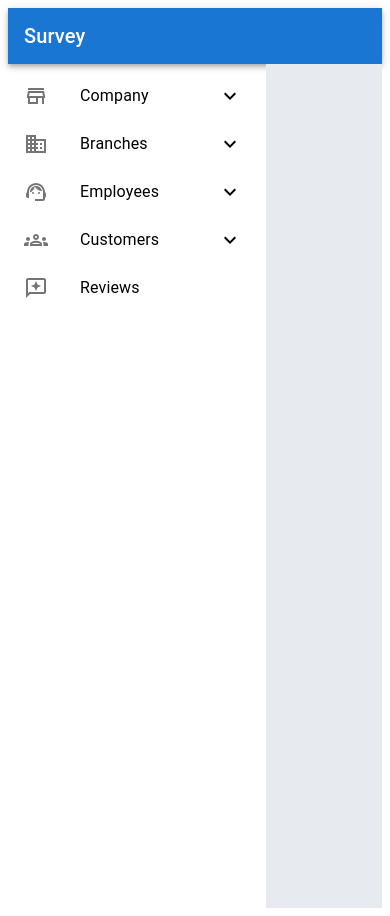
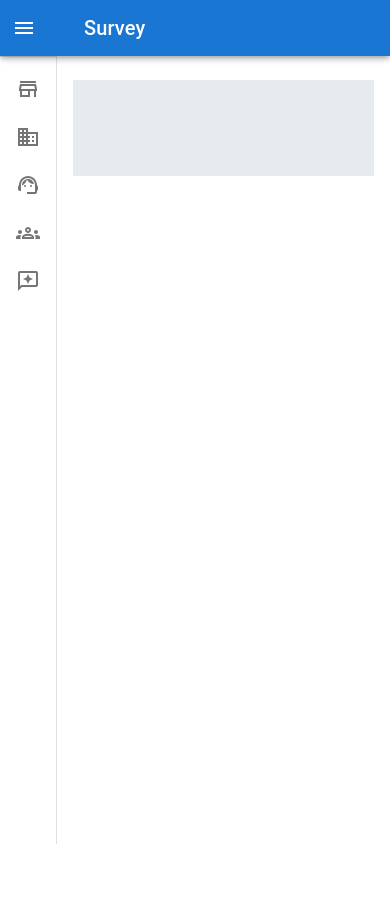
Before and after one commit to Gathondu/survey, a React (Create React App) app: page / in a window 390 px wide. After the commit the page ends 844 px from the top, so only its background shows below. Built offline with nearby package versions, Linux system fonts and the light colour scheme.

Commit message:
Fix menu bar and styling to include a drawer option - Moblie screens now have the side nav as a drawer
Signed-off-by: Denis Ngugi Gathondu <denis.gathondu@yahoo.com>

```diff
--- a/src/app.tsx
+++ b/src/app.tsx
@@ -1,51 +1,28 @@
-import { AppBar, Box, Toolbar, Typography } from "@mui/material";
+import { Box, CssBaseline } from "@mui/material";
 import { Routes, Route } from "react-router-dom";
 import { Companies, CompanyForm, Company } from "components/Company";
 import { Branch, BranchForm, Branches } from "components/Branch";
 import { Customer, Customers, CustomerForm } from "components/Customer";
-import { SideNavRoutes } from "utils/Routes";
-import { SideNav } from "components/Navigation";
 import { Employee, EmployeeForm, Employees } from "components/Employee";
+import { MainNav, DrawerHeader } from "components/Navigation";
+import { MobileProvider } from "utils";
 
 const App = () => {
   return (
+    <MobileProvider>
+      <CssBaseline />
+      <Box className="App">
+        <MainNav>
+          <DrawerHeader />
           <Box
-      className="App"
+            component="main"
             sx={{
-        boxSizing: "border-box",
-        display: "grid",
-        gridTemplateAreas: `
-          "Header Header Header"
-          "Nav Content Content"
-        `,
-        gridTemplateColumns: "250px 1fr",
-        gridTemplateRows: "auto",
-        columnGap: 1,
-        width: "100%",
-      }}
-    >
-      <Box sx={{ flexGrow: 1, gridArea: "Header" }}>
-        <AppBar position="static">
-          <Toolbar>
-            <Typography variant="h6" component="div" sx={{ flexGrow: 1 }}>
-              Survey
-            </Typography>
-          </Toolbar>
-        </AppBar>
-      </Box>
-      <Box
-        sx={{
-          gridArea: "Nav",
-          height: "100vh",
-        }}
-      >
-        <SideNav routes={SideNavRoutes} />
-      </Box>
-      <Box
-        sx={{
-          gridArea: "Content",
+              flexGrow: 1,
+              flexShrink: 1,
+              mr: 2,
               backgroundColor: "#E7EBF0",
               padding: "3rem",
+              mt: 10,
             }}
           >
             <Routes>
@@ -73,7 +50,9 @@ const App = () => {
               <Route path="/reviews" element={<Customers />} />
             </Routes>
           </Box>
+        </MainNav>
       </Box>
+    </MobileProvider>
   );
 };
 
--- a/src/components/Branch/Branches.tsx
+++ b/src/components/Branch/Branches.tsx
@@ -4,12 +4,11 @@ import {
   CardActionArea,
   CardContent,
   Typography,
-  ToggleButtonGroup,
-  ToggleButton,
 } from "@mui/material";
 import { useBranchesQuery } from "utils/Graphql";
 import { useNavigate } from "react-router-dom";
 import { useState, useEffect } from "react";
+import { RecordsToggle } from "components/Toggle";
 
 const Branches = () => {
   const navigate = useNavigate();
@@ -28,31 +27,9 @@ const Branches = () => {
   }
   const { branches } = data;
 
-  const handleToggle = (
-    event: React.MouseEvent<HTMLElement>,
-    records: string
-  ) => {
-    if (records !== null) {
-      setRecords(records);
-    }
-  };
-
   return (
     <>
-      <div style={{ textAlign: "end", marginBottom: 2 }}>
-        <ToggleButtonGroup
-          color="primary"
-          value={records}
-          exclusive
-          onChange={handleToggle}
-          aria-label="Platform"
-          size="small"
-        >
-          <ToggleButton value="all">All</ToggleButton>
-          <ToggleButton value="active">Active</ToggleButton>
-          <ToggleButton value="deleted">Deleted</ToggleButton>
-        </ToggleButtonGroup>
-      </div>
+      <RecordsToggle setRecord={records} updateRecords={setRecords} />
       <Box
         sx={{
           display: "flex",
--- a/src/components/Company/Companies.tsx
+++ b/src/components/Company/Companies.tsx
@@ -4,12 +4,11 @@ import {
   CardActionArea,
   CardContent,
   Typography,
-  ToggleButtonGroup,
-  ToggleButton,
 } from "@mui/material";
-import { useCompaniesQuery } from "utils/Graphql";
 import { useNavigate } from "react-router-dom";
 import { useState, useEffect } from "react";
+import { useCompaniesQuery } from "utils/Graphql";
+import { RecordsToggle } from "components/Toggle";
 
 const Companies = () => {
   const navigate = useNavigate();
@@ -28,31 +27,9 @@ const Companies = () => {
   }
   const { companies } = data;
 
-  const handleToggle = (
-    event: React.MouseEvent<HTMLElement>,
-    records: string
-  ) => {
-    if (records !== null) {
-      setRecords(records);
-    }
-  };
-
   return (
     <>
-      <div style={{ textAlign: "end", marginBottom: 2 }}>
-        <ToggleButtonGroup
-          color="primary"
-          value={records}
-          exclusive
-          onChange={handleToggle}
-          aria-label="Platform"
-          size="small"
-        >
-          <ToggleButton value="all">All</ToggleButton>
-          <ToggleButton value="active">Active</ToggleButton>
-          <ToggleButton value="deleted">Deleted</ToggleButton>
-        </ToggleButtonGroup>
-      </div>
+      <RecordsToggle setRecord={records} updateRecords={setRecords} />
       <Box
         sx={{
           display: "flex",
--- a/src/components/Customer/Customers.tsx
+++ b/src/components/Customer/Customers.tsx
@@ -4,12 +4,11 @@ import {
   CardActionArea,
   CardContent,
   Typography,
-  ToggleButtonGroup,
-  ToggleButton,
 } from "@mui/material";
 import { useCustomersQuery } from "utils/Graphql";
 import { useNavigate } from "react-router-dom";
 import { useState, useEffect } from "react";
+import { RecordsToggle } from "components/Toggle";
 
 const Customers = () => {
   const navigate = useNavigate();
@@ -28,31 +27,9 @@ const Customers = () => {
   }
   const { customers } = data;
 
-  const handleToggle = (
-    event: React.MouseEvent<HTMLElement>,
-    records: string
-  ) => {
-    if (records !== null) {
-      setRecords(records);
-    }
-  };
-
   return (
     <>
-      <div style={{ textAlign: "end", marginBottom: 2 }}>
-        <ToggleButtonGroup
-          color="primary"
-          value={records}
-          exclusive
-          onChange={handleToggle}
-          aria-label="Platform"
-          size="small"
-        >
-          <ToggleButton value="all">All</ToggleButton>
-          <ToggleButton value="active">Active</ToggleButton>
-          <ToggleButton value="deleted">Deleted</ToggleButton>
-        </ToggleButtonGroup>
-      </div>
+      <RecordsToggle setRecord={records} updateRecords={setRecords} />
       <Box
         sx={{
           display: "flex",
--- a/src/components/Employee/Employees.tsx
+++ b/src/components/Employee/Employees.tsx
@@ -4,12 +4,11 @@ import {
   CardActionArea,
   CardContent,
   Typography,
-  ToggleButtonGroup,
-  ToggleButton,
 } from "@mui/material";
 import { useEmployeesQuery } from "utils/Graphql";
 import { useNavigate } from "react-router-dom";
 import { useState, useEffect } from "react";
+import { RecordsToggle } from "components/Toggle";
 
 const Employees = () => {
   const navigate = useNavigate();
@@ -28,31 +27,9 @@ const Employees = () => {
   }
   const { employees } = data;
 
-  const handleToggle = (
-    event: React.MouseEvent<HTMLElement>,
-    records: string
-  ) => {
-    if (records !== null) {
-      setRecords(records);
-    }
-  };
-
   return (
     <>
-      <div style={{ textAlign: "end", marginBottom: 2 }}>
-        <ToggleButtonGroup
-          color="primary"
-          value={records}
-          exclusive
-          onChange={handleToggle}
-          aria-label="Platform"
-          size="small"
-        >
-          <ToggleButton value="all">All</ToggleButton>
-          <ToggleButton value="active">Active</ToggleButton>
-          <ToggleButton value="deleted">Deleted</ToggleButton>
-        </ToggleButtonGroup>
-      </div>
+      <RecordsToggle setRecord={records} updateRecords={setRecords} />
       <Box
         sx={{
           display: "flex",
--- /dev/null
+++ b/src/components/Navigation/MainNav.tsx
@@ -0,0 +1,152 @@
+// This is a mini variant drawer inspired by https://mui.com/material-ui/react-drawer/#mini-variant-drawer
+import { FC, useState, ReactNode, useEffect } from "react";
+import {
+  AppBar as MuiAppBar,
+  AppBarProps as MuiAppBarProps,
+  Box,
+  IconButton,
+  Toolbar,
+  Typography,
+  Drawer as MuiDrawer,
+  Divider,
+  styled,
+  Theme,
+  CSSObject,
+  CssBaseline,
+} from "@mui/material";
+import { Menu, ChevronLeft } from "@mui/icons-material";
+import SideNav from "./SideNav";
+import { SideNavRoutes, useMobileContext } from "utils";
+
+const drawerWidth = 240;
+
+const openedMixin = (theme: Theme): CSSObject => ({
+  width: drawerWidth,
+  transition: theme.transitions.create("width", {
+    easing: theme.transitions.easing.sharp,
+    duration: theme.transitions.duration.enteringScreen,
+  }),
+  overflowX: "hidden",
+});
+
+const closedMixin = (theme: Theme): CSSObject => ({
+  transition: theme.transitions.create("width", {
+    easing: theme.transitions.easing.sharp,
+    duration: theme.transitions.duration.leavingScreen,
+  }),
+  overflowX: "hidden",
+  width: `calc(${theme.spacing(7)} + 1px)`,
+  [theme.breakpoints.up("sm")]: {
+    width: `calc(${theme.spacing(8)} + 1px)`,
+  },
+});
+
+export const DrawerHeader = styled("div")(({ theme }) => ({
+  display: "flex",
+  alignItems: "center",
+  justifyContent: "flex-end",
+  padding: theme.spacing(0, 1),
+  // necessary for content to be below app bar
+  ...theme.mixins.toolbar,
+}));
+
+interface AppBarProps extends MuiAppBarProps {
+  open?: boolean;
+}
+
+const AppBar = styled(MuiAppBar, {
+  shouldForwardProp: (prop) => prop !== "open",
+})<AppBarProps>(({ theme, open }) => ({
+  zIndex: theme.zIndex.drawer + 1,
+  transition: theme.transitions.create(["width", "margin"], {
+    easing: theme.transitions.easing.sharp,
+    duration: theme.transitions.duration.leavingScreen,
+  }),
+  ...(open && {
+    marginLeft: drawerWidth,
+    width: `calc(100% - ${drawerWidth}px)`,
+    transition: theme.transitions.create(["width", "margin"], {
+      easing: theme.transitions.easing.sharp,
+      duration: theme.transitions.duration.enteringScreen,
+    }),
+  }),
+}));
+
+const Drawer = styled(MuiDrawer, {
+  shouldForwardProp: (prop) => prop !== "open",
+})(({ theme, open }) => ({
+  width: drawerWidth,
+  flexShrink: 0,
+  whiteSpace: "nowrap",
+  boxSizing: "border-box",
+  ...(open && {
+    ...openedMixin(theme),
+    "& .MuiDrawer-paper": openedMixin(theme),
+  }),
+  ...(!open && {
+    ...closedMixin(theme),
+    "& .MuiDrawer-paper": closedMixin(theme),
+  }),
+}));
+
+interface MainNavProps {
+  children: ReactNode;
+}
+
+const MainNav: FC<MainNavProps> = ({ children }) => {
+  const isMobile = useMobileContext();
+  const [open, setOpen] = useState(isMobile ? false : true);
+
+  useEffect(() => setOpen(!isMobile), [isMobile, setOpen]);
+
+  const handleDrawerOpen = () => {
+    setOpen(true);
+  };
+
+  const handleDrawerClose = () => {
+    setOpen(false);
+  };
+
+  return (
+    <Box sx={{ display: "flex" }}>
+      <CssBaseline />
+      <AppBar position="fixed" open={open}>
+        <Toolbar>
+          <IconButton
+            color="inherit"
+            aria-label="open drawer"
+            onClick={handleDrawerOpen}
+            edge="start"
+            sx={{
+              marginRight: 5,
+              ...(open && { display: "none" }),
+            }}
+          >
+            <Menu />
+          </IconButton>
+          <Typography variant="h6" component="div" sx={{ flexGrow: 1 }}>
+            Survey
+          </Typography>
+        </Toolbar>
+      </AppBar>
+      <Drawer variant="permanent" open={open}>
+        <DrawerHeader
+          sx={{
+            display: "flex",
+            alignItems: "center",
+            justifyContent: "flex-end",
+          }}
+        >
+          <IconButton onClick={handleDrawerClose}>
+            <ChevronLeft />
+          </IconButton>
+        </DrawerHeader>
+        <Divider />
+        <SideNav routes={SideNavRoutes} />
+      </Drawer>
+      {children}
+    </Box>
+  );
+};
+
+export default MainNav;
--- a/src/components/Navigation/index.ts
+++ b/src/components/Navigation/index.ts
@@ -1 +1,2 @@
 export { default as SideNav } from "./SideNav";
+export { default as MainNav, DrawerHeader } from "./MainNav";
--- /dev/null
+++ b/src/components/Toggle/RecordsToggle.tsx
@@ -0,0 +1,54 @@
+import { FC } from "react";
+import { ToggleButton, ToggleButtonGroup } from "@mui/material";
+import { useMobileContext } from "utils";
+
+interface IProps {
+  records?: { value: string; label: string }[];
+  setRecord: string;
+  updateRecords: Function;
+}
+
+const RecordsToggle: FC<IProps> = ({
+  records = [
+    { value: "all", label: "All" },
+    { value: "active", label: "Active" },
+    { value: "deleted", label: "Deleted" },
+  ],
+  setRecord,
+  updateRecords,
+}) => {
+  const handleToggle = (
+    event: React.MouseEvent<HTMLElement>,
+    record: string
+  ) => {
+    updateRecords(record);
+  };
+
+  const isMobile = useMobileContext();
+
+  return (
+    <div
+      style={{
+        textAlign: isMobile ? "start" : "end",
+        marginBottom: 2,
+      }}
+    >
+      <ToggleButtonGroup
+        color="primary"
+        value={setRecord}
+        exclusive
+        onChange={handleToggle}
+        aria-label="Platform"
+        size="small"
+      >
+        {records.map((rec) => (
+          <ToggleButton key={rec.value} value={rec.value}>
+            {rec.label}
+          </ToggleButton>
+        ))}
+      </ToggleButtonGroup>
+    </div>
+  );
+};
+
+export default RecordsToggle;
--- /dev/null
+++ b/src/components/Toggle/index.ts
@@ -0,0 +1 @@
+export { default as RecordsToggle } from "./RecordsToggle";
--- /dev/null
+++ b/src/utils/Context.tsx
@@ -0,0 +1,24 @@
+import { useMediaQuery, useTheme } from "@mui/material";
+import { FC, createContext, ReactNode, useContext } from "react";
+
+export const MobileContext = createContext<boolean>(false);
+
+export const useMobileContext = () => {
+  const context = useContext(MobileContext);
+  if (context === undefined) {
+    return false;
+  }
+
+  return context;
+};
+interface MPProps {
+  children: ReactNode;
+}
+
+export const MobileProvider: FC<MPProps> = ({ children }) => {
+  const theme = useTheme();
+  const isMobile = useMediaQuery(theme.breakpoints.down("md"));
+  return (
+    <MobileContext.Provider value={isMobile}>{children}</MobileContext.Provider>
+  );
+};
--- a/src/utils/index.ts
+++ b/src/utils/index.ts
@@ -1,3 +1,4 @@
 export * from "./Graphql";
 export * from "./Routes";
 export * from "./Types";
+export * from "./Context";
```
Lines whose indentation alone changed are shown as unchanged.
